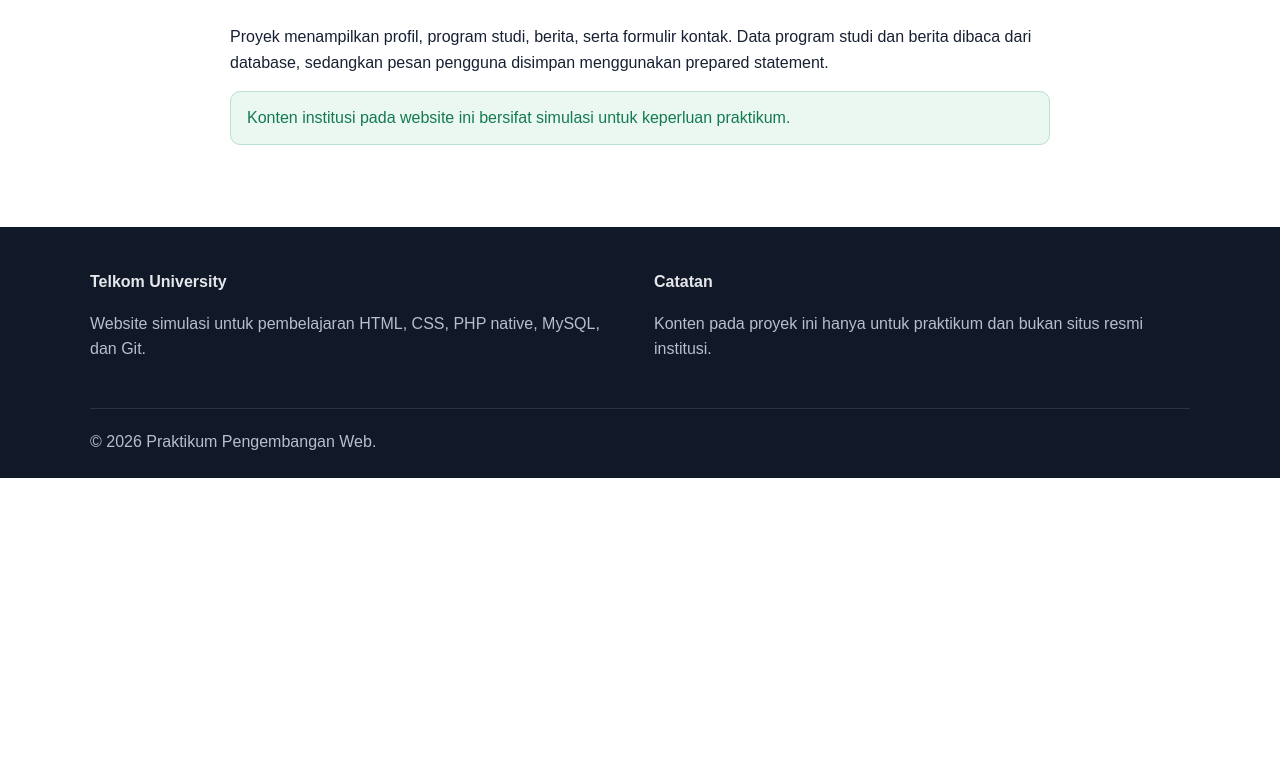
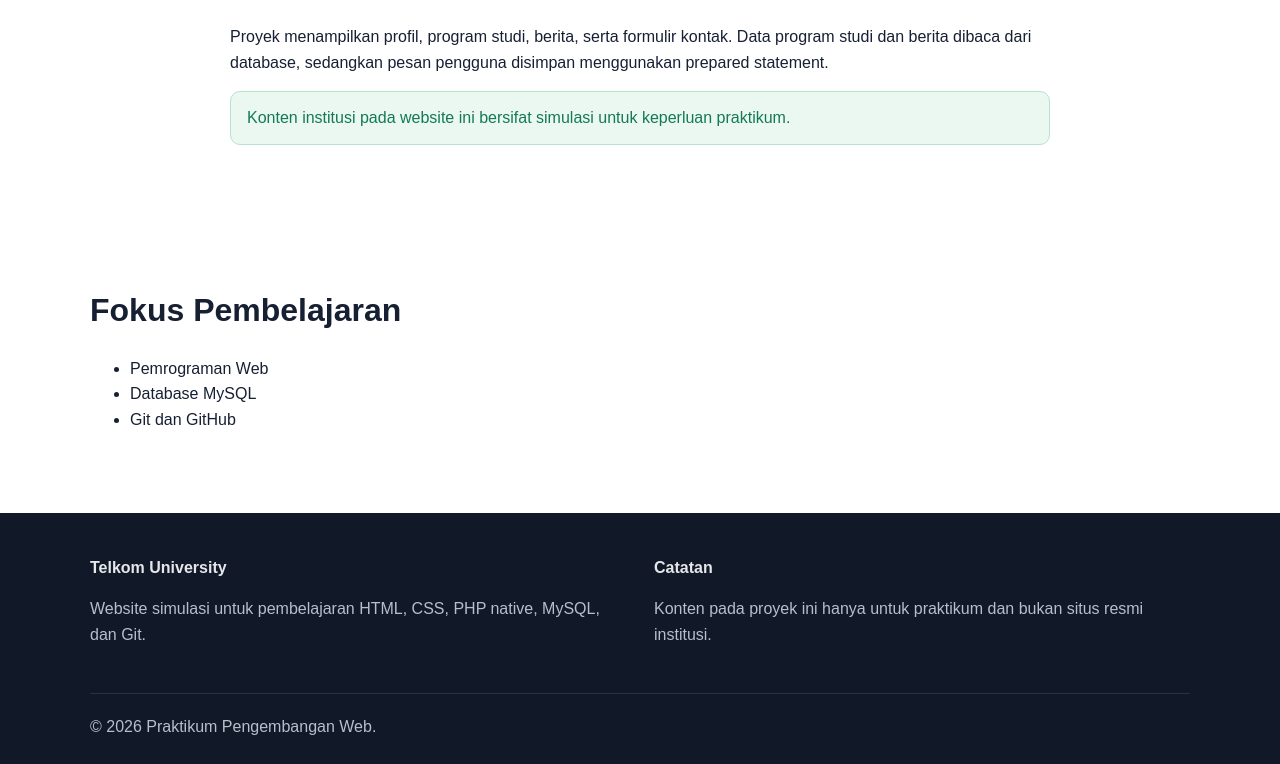
Before and after one commit to Inez-del751/telkom-company-profile, a PHP site: page /profile.php in a window 1280 px wide. Shown: the part 597-1361 px from the top of the page. Before the commit the page ends 1075 px from the top, so only its background shows below. Run offline with PHP 8.4, Linux system fonts and the light colour scheme.

Commit message:
feat: lengkapi halaman profile

```diff
--- a/profile.php
+++ b/profile.php
@@ -29,5 +29,15 @@ require 'includes/header.php';
     </div>
 
 </section>
+<section class="section">
+    <div class="container">
+        <h2>Fokus Pembelajaran</h2>
+        <ul>
+            <li>Pemrograman Web</li>
+            <li>Database MySQL</li>
+            <li>Git dan GitHub</li>
+</ul>
+</div>
+</section>
 
 <?php require 'includes/footer.php'; ?>
```
